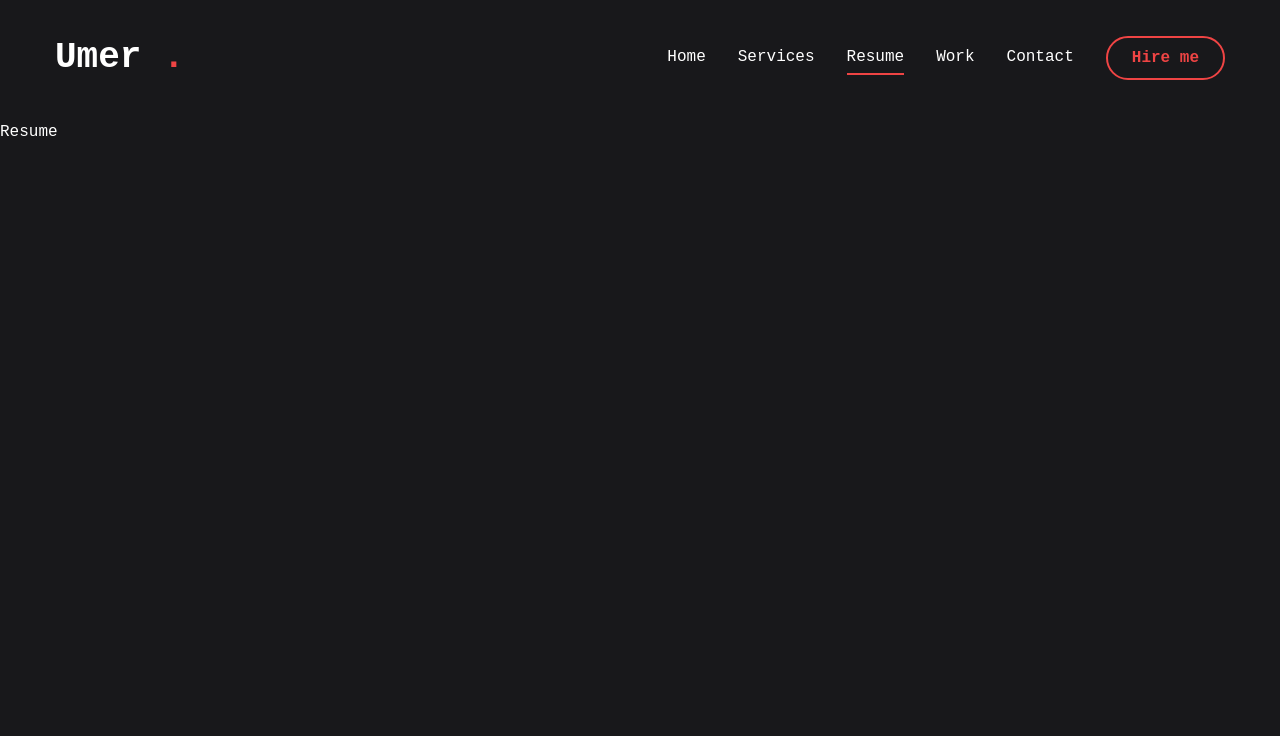
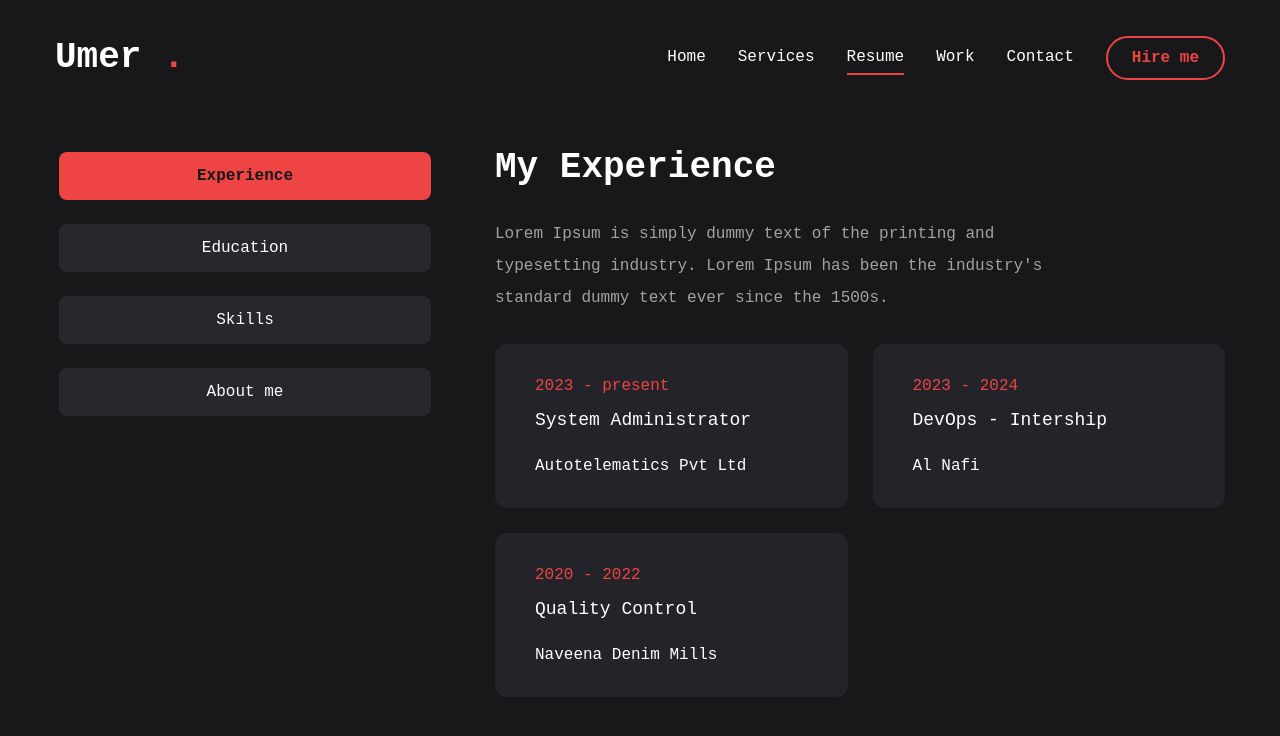
Before and after one commit to umer104/React-Portfolio, a React (Create React App) app: page /resume in a window 1280 px wide. Shown: the top 736 px of the page. Built offline with nearby package versions, Linux system fonts and the light colour scheme.

Commit message:
add some more code

```diff
--- a/src/components/pages/Resume.jsx
+++ b/src/components/pages/Resume.jsx
@@ -1,8 +1,206 @@
 import React from 'react'
+import { SiAnsible, SiTerraform, SiPrometheus, SiKubernetes, SiApache, SiNginx, SiMysql, SiGnubash, SiReact, SiPython, SiLinux, SiDocker } from 'react-icons/si'
+import { Tabs, TabsContent, TabsList, TabsTrigger } from '../ui/tabs'
+import { Tooltip, TooltipContent, TooltipProvider, TooltipTrigger } from '../ui/tooltip'
+import { ScrollArea } from '../ui/scroll-area'
+import { motion } from 'framer-motion'
+
+const about = {
+  title: "About me",
+  description: "Lorem Ipsum is simply dummy text of the printing and typesetting industry. Lorem Ipsum has been the industry's standard dummy text ever since the 1500s.",
+  info: [
+    {
+      fieldName: "Name",
+      fieldValue: "Umer Akmal"
+    },
+    {
+      fieldName: "Phone",
+      fieldValue: "+92 303-2364803"
+    },
+    {
+      fieldName: "Experience",
+      fieldValue: "2+ Years"
+    },
+    {
+      fieldName: "Whatsapp",
+      fieldValue: "+92 315-2873306"
+    },
+    {
+      fieldName: "Nationality",
+      fieldValue: "Pakistani"
+    },
+    {
+      fieldName: "Email",
+      fieldValue: "umerakmalku@gmail.com"
+    },
+    {
+      fieldName: "Freelance",
+      fieldValue: "Available"
+    },
+    {
+      fieldName: "Languages",
+      fieldValue: "Urdu, Pashto, English"
+    },
+  ]
+}
+
+const experience = {
+  icon: '/assets/resume/badge.svg',
+  title: 'My Experience',
+  description: 'Lorem Ipsum is simply dummy text of the printing and typesetting industry. Lorem Ipsum has been the industry\'s standard dummy text ever since the 1500s.',
+  items: [
+    {
+      company: 'Autotelematics Pvt Ltd',
+      position: 'System Administrator',
+      duration: '2023 - present',
+    },
+    {
+      company: 'Al Nafi',
+      position: 'DevOps - Intership',
+      duration: '2023 - 2024',
+    },
+    {
+      company: 'Naveena Denim Mills',
+      position: 'Quality Control',
+      duration: '2020 - 2022',
+    },
+  ]
+}
+
+const education = {
+  icon: '/assets/resume/cap.svg',
+  title: 'My Education',
+  description: 'Lorem Ipsum is simply dummy text of the printing and typesetting industry. Lorem Ipsum has been the industry\'s standard dummy text ever since the 1500s.',
+  items: [
+    {
+      institute: 'KodeKloud',
+      position: 'DevOps Engineer - Learning Path',
+      duration: '2024',
+    },
+    {
+      institute: 'Al Nafi',
+      position: 'DevOps Diploma',
+      duration: '2023 - 2024',
+    },
+    {
+      company: 'Al Nafi',
+      position: 'Cloud Cyber Security Diploma',
+      duration: '2022 - 2023',
+    },
+    {
+      company: 'Aligarh Institute of Technology',
+      position: 'Computer Information Technology',
+      duration: '2018 - 2021',
+    },
+  ]
+}
+
+const skills = {
+  title: 'My Education',
+  description: 'Lorem Ipsum is simply dummy text of the printing and typesetting industry. Lorem Ipsum has been the industry\'s standard dummy text ever since the 1500s.',
+  skillList: [
+    {
+      icon: <SiReact />,
+      name: 'React',
+    },
+    {
+      icon: <SiPython />,
+      name: 'React',
+    },
+    {
+      icon: <SiMysql />,
+      name: 'React',
+    },
+    {
+      icon: <SiLinux />,
+      name: 'React',
+    },
+    {
+      icon: <SiGnubash />,
+      name: 'React',
+    },
+    {
+      icon: <SiApache />,
+      name: 'React',
+    },
+    {
+      icon: <SiNginx />,
+      name: 'React',
+    },
+    {
+      icon: <SiDocker />,
+      name: 'React',
+    },
+    {
+      icon: <SiKubernetes />,
+      name: 'React',
+    },
+    {
+      icon: <SiAnsible />,
+      name: 'React',
+    },
+    {
+      icon: <SiTerraform />,
+      name: 'React',
+    },
+    {
+      icon: <SiPrometheus />,
+      name: 'React',
+    },
+  ]
+}
 
 function Resume() {
   return (
-    <div>Resume</div>
+    <motion.div initial={{opacity: 0}} animate={{opacity: 1, transition: {delay: 0.4, duration: 0.4, ease: 'easeIn'}}}
+    className='min-h-[80vh] flex items-center justify-center py-12 xl:py-0'
+    >
+      <div className="container mx-auto">
+        <Tabs defaultValue='experience' className='flex flex-col xl:flex-row gap-[60px]'>
+          <TabsList className='flex flex-col w-full max-w-[380px] mx-auto xl:mx-0 gap-6'>
+            <TabsTrigger value='experience'>Experience</TabsTrigger>
+            <TabsTrigger value='education'>Education</TabsTrigger>
+            <TabsTrigger value='skills'>Skills</TabsTrigger>
+            <TabsTrigger value='about'>About me</TabsTrigger>
+          </TabsList>
+
+          <div className='min-h-[70vh] w-full'>
+            <TabsContent value='experience' className='w-full'>
+              <div className='flex flex-col gap-[30px] text-center xl:text-left'>
+                <h3 className='text-4xl font-bold'>{experience.title}</h3>
+                <p className='max-w-[600px] text-white/60 mx-auto xl:mx-0'>{experience.description}</p>
+                <ScrollArea className='h-[380px]'>
+                  <ul className='grid grid-cols-1 lg:grid-cols-2 gap-[25px]'>
+                    {experience.items.map((item, index) => {
+                      return <li key={index} className='bg-[#232329] h-[164px] py-2 px-10 rounded-xl flex flex-col justify-center items-center lg:items-start gap-1'>
+                        <span className='text-destructive'>{item.duration}</span>
+                        <h3 className='text-lg max-w-[260px] min-h-[40px] text-center lg:text-left'>{item.position}</h3>
+                        <div className='flex '>
+                          <span></span>
+                          <p>{item.company}</p>
+                        </div>
+                      </li>
+                    })}
+                  </ul>
+                </ScrollArea>
+              </div>
+            </TabsContent>
+
+            <TabsContent value='education' className='w-full'>
+              education
+            </TabsContent>
+
+            <TabsContent value='skills' className='w-full'>
+              skills
+            </TabsContent>
+
+            <TabsContent value='about' className='w-full'>
+              about
+            </TabsContent>
+          </div>
+        </Tabs>
+      </div>
+    </motion.div>
   )
 }
 
--- a/src/components/ui/tabs.jsx
+++ b/src/components/ui/tabs.jsx
@@ -9,7 +9,7 @@
   <TabsPrimitive.List
     ref={ref}
     className={cn(
-      "inline-flex h-9 items-center justify-center rounded-lg bg-muted p-1 text-muted-foreground",
+      "inline-flex h-auto rounded-md p-1 text-primary",
       className
     )}
     {...props} />
@@ -20,7 +20,7 @@
   <TabsPrimitive.Trigger
     ref={ref}
     className={cn(
-      "inline-flex items-center justify-center whitespace-nowrap rounded-md px-3 py-1 text-sm font-medium ring-offset-background transition-all focus-visible:outline-none focus-visible:ring-2 focus-visible:ring-ring focus-visible:ring-offset-2 disabled:pointer-events-none disabled:opacity-50 data-[state=active]:bg-background data-[state=active]:text-foreground data-[state=active]:shadow",
+      "inline-flex items-center w-full bg-[#27272c] justify-center whitespace-nowrap text-white rounded-lg p-3 text-base font-medium ring-offset-white transition-all disabled:pointer-events-none disabled:opacity-50 data-[state=active]:bg-destructive data-[state=active]:text-primary data-[state=active]:font-bold data-[state=active]:shadow-sm",
       className
     )}
     {...props} />
@@ -31,7 +31,7 @@
   <TabsPrimitive.Content
     ref={ref}
     className={cn(
-      "mt-2 ring-offset-background focus-visible:outline-none focus-visible:ring-2 focus-visible:ring-ring focus-visible:ring-offset-2",
+      "min-h-[480px] ring-offset-background focus-visible:outline-none focus-visible:ring-2 focus-visible:ring-ring focus-visible:ring-offset-2",
       className
     )}
     {...props} />
```
